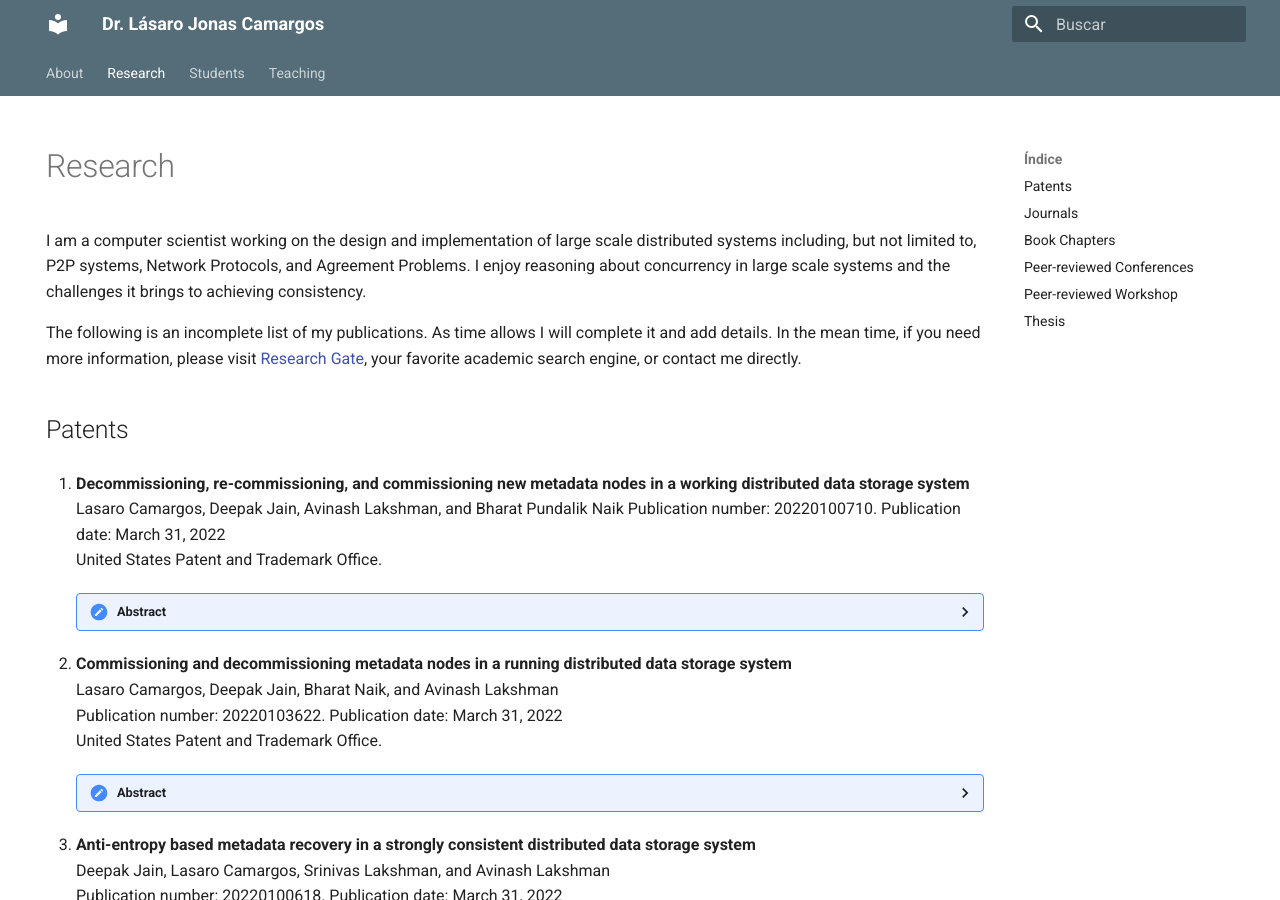
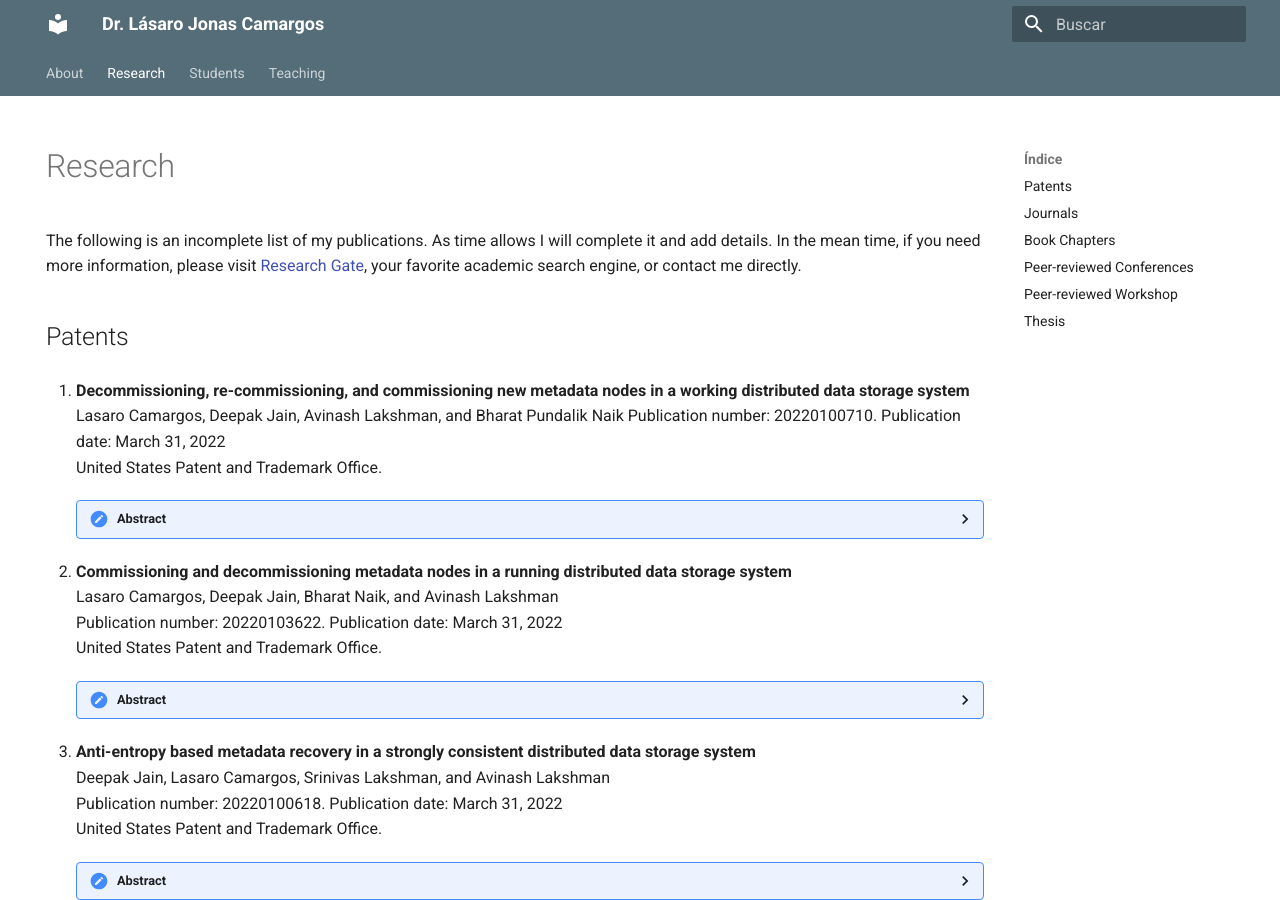
Before and after one commit to lasarojc/lasarojc.github.io, an MkDocs documentation site: the page built from docs/publications/index.md, in a window 1280 px wide and 900 px high. Built offline with MkDocs 1.6.1 and Material for MkDocs 9.7.7, drawn with Linux system fonts in a browser that asks for light colours.

Commit message:
Update index.md

```diff
--- a/docs/publications/index.md
+++ b/docs/publications/index.md
@@ -2,10 +2,6 @@
 hide:
   - navigation
 ---
-
-
-I am a computer scientist working on the design and implementation of large scale distributed systems including, but not limited to, P2P systems, Network Protocols, and Agreement Problems.
-I enjoy reasoning about concurrency in large scale systems and the challenges it brings to achieving consistency.
 
 The following is an incomplete list of my publications.
 As time allows I will complete it and add details.
```
